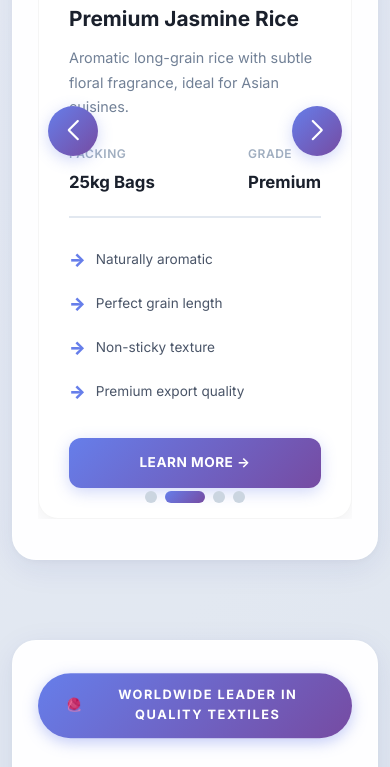
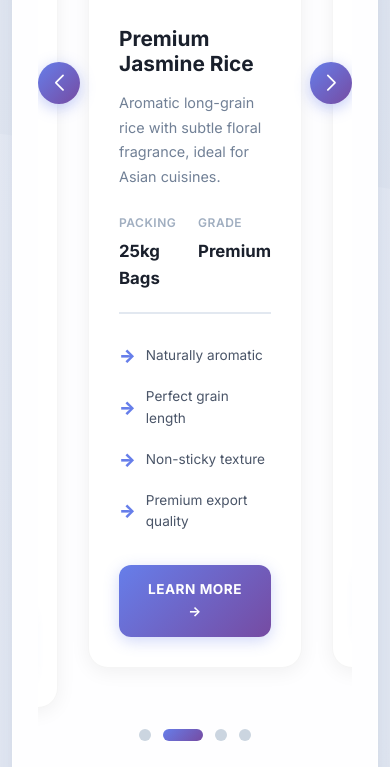
Before and after one commit to amanprasadum/test, a plain HTML site: page product-showcase/temp-8.html in a window 390 px wide. Shown: the part 3191-3958 px from the top of the page. Drawn offline with nearby package versions, Linux system fonts and the light colour scheme.

Commit message:
superaman

```diff
--- a/product-showcase/temp-8.html
+++ b/product-showcase/temp-8.html
@@ -1,5 +1,6 @@
 <!DOCTYPE html>
 <html lang="en">
+
 <head>
     <meta charset="UTF-8">
     <meta name="viewport" content="width=device-width, initial-scale=1.0">
@@ -14,7 +15,8 @@
     <!-- Google Fonts -->
     <link rel="preconnect" href="https://fonts.googleapis.com">
     <link rel="preconnect" href="https://fonts.gstatic.com" crossorigin>
-    <link href="https://fonts.googleapis.com/css2?family=Inter:wght@300;400;500;600;700;800&display=swap" rel="stylesheet">
+    <link href="https://fonts.googleapis.com/css2?family=Inter:wght@300;400;500;600;700;800&display=swap"
+        rel="stylesheet">
 
     <style>
         /* ===== CODEXAMAN PROFESSIONAL PRODUCT SECTION ===== */
@@ -100,8 +102,15 @@
         }
 
         @keyframes float {
-            0%, 100% { transform: translateY(0px); }
-            50% { transform: translateY(-10px); }
+
+            0%,
+            100% {
+                transform: translateY(0px);
+            }
+
+            50% {
+                transform: translateY(-10px);
+            }
         }
 
         .codexaman-section-header h2 {
@@ -143,7 +152,7 @@
             background: #fff;
             border-radius: 16px;
             transition: all 0.3s ease;
-            box-shadow: 0 2px 8px rgba(0,0,0,0.04);
+            box-shadow: 0 2px 8px rgba(0, 0, 0, 0.04);
         }
 
         .codexaman-stat-item:hover {
@@ -177,8 +186,8 @@
             border-radius: 24px;
             overflow: hidden;
             box-shadow:
-                0 10px 40px rgba(0,0,0,0.06),
-                0 2px 8px rgba(0,0,0,0.02);
+                0 10px 40px rgba(0, 0, 0, 0.06),
+                0 2px 8px rgba(0, 0, 0, 0.02);
             margin-bottom: 80px;
             display: flex;
             flex-direction: row;
@@ -188,8 +197,8 @@
 
         .codexaman-featured-product:hover {
             box-shadow:
-                0 20px 60px rgba(0,0,0,0.1),
-                0 4px 16px rgba(0,0,0,0.04);
+                0 20px 60px rgba(0, 0, 0, 0.1),
+                0 4px 16px rgba(0, 0, 0, 0.04);
         }
 
         .codexaman-featured-product.codexaman-reverse {
@@ -248,8 +257,15 @@
         }
 
         @keyframes pulse {
-            0%, 100% { transform: scale(1); }
-            50% { transform: scale(1.05); }
+
+            0%,
+            100% {
+                transform: scale(1);
+            }
+
+            50% {
+                transform: scale(1.05);
+            }
         }
 
         .codexaman-featured-content {
@@ -284,7 +300,7 @@
             line-height: 1.2;
         }
 
-        .codexaman-featured-content > p {
+        .codexaman-featured-content>p {
             color: #4a5568;
             line-height: 1.9;
             margin-bottom: 35px;
@@ -389,7 +405,7 @@
             left: -100%;
             width: 100%;
             height: 100%;
-            background: linear-gradient(90deg, transparent, rgba(255,255,255,0.2), transparent);
+            background: linear-gradient(90deg, transparent, rgba(255, 255, 255, 0.2), transparent);
             transition: left 0.5s ease;
         }
 
@@ -426,6 +442,7 @@
         /* More Products Section */
         .codexaman-more-section {
             margin-top: 80px;
+            position: relative;
         }
 
         .codexaman-more-section h3 {
@@ -437,11 +454,19 @@
             letter-spacing: -0.5px;
         }
 
-        .codexaman-more-section > p {
+        .codexaman-more-section>p {
             text-align: center;
             color: #4a5568;
             margin-bottom: 50px;
             font-size: 1.05rem;
+        }
+
+        /* Swiper wrapper with proper spacing for arrows */
+        .codexaman-rice-swiper,
+        .codexaman-yarn-swiper {
+            padding: 20px 70px 80px;
+            /* Extra padding for arrows and pagination */
+            position: relative;
         }
 
         /* Premium product cards */
@@ -449,15 +474,15 @@
             background: #fff;
             border-radius: 20px;
             overflow: hidden;
-            box-shadow: 0 4px 20px rgba(0,0,0,0.06);
+            box-shadow: 0 4px 20px rgba(0, 0, 0, 0.06);
             transition: all 0.4s cubic-bezier(0.4, 0, 0.2, 1);
             height: 100%;
-            border: 1px solid rgba(0,0,0,0.04);
+            border: 1px solid rgba(0, 0, 0, 0.04);
         }
 
         .codexaman-product-card:hover {
             transform: translateY(-8px);
-            box-shadow: 0 12px 40px rgba(0,0,0,0.12);
+            box-shadow: 0 12px 40px rgba(0, 0, 0, 0.12);
             border-color: rgba(102, 126, 234, 0.2);
         }
 
@@ -474,7 +499,7 @@
             left: 0;
             width: 100%;
             height: 100%;
-            background: linear-gradient(180deg, transparent 0%, rgba(0,0,0,0.3) 100%);
+            background: linear-gradient(180deg, transparent 0%, rgba(0, 0, 0, 0.3) 100%);
             z-index: 1;
             opacity: 0;
             transition: opacity 0.3s ease;
@@ -526,7 +551,7 @@
             color: #667eea;
         }
 
-        .codexaman-product-body > p {
+        .codexaman-product-body>p {
             color: #718096;
             font-size: 0.9rem;
             line-height: 1.7;
@@ -607,28 +632,48 @@
             box-shadow: 0 6px 20px rgba(102, 126, 234, 0.4);
         }
 
-        /* Enhanced Swiper navigation */
+        /* Enhanced Swiper navigation - POSITIONED OUTSIDE CARDS */
         .codexaman-swiper-button-next,
         .codexaman-swiper-button-prev {
-            width: 50px;
-            height: 50px;
+            width: 55px;
+            height: 55px;
             background: linear-gradient(135deg, #667eea 0%, #764ba2 100%);
             border-radius: 50%;
-            box-shadow: 0 4px 15px rgba(102, 126, 234, 0.3);
+            box-shadow: 0 4px 15px rgba(102, 126, 234, 0.4);
             transition: all 0.3s ease;
+            top: 35%;
+            /* Position at card center */
+            z-index: 10;
+        }
+
+        .codexaman-swiper-button-next {
+            right: 0;
+            /* Outside right */
+        }
+
+        .codexaman-swiper-button-prev {
+            left: 0;
+            /* Outside left */
         }
 
         .codexaman-swiper-button-next:hover,
         .codexaman-swiper-button-prev:hover {
-            transform: scale(1.1);
-            box-shadow: 0 6px 20px rgba(102, 126, 234, 0.4);
+            transform: scale(1.15);
+            box-shadow: 0 6px 20px rgba(102, 126, 234, 0.5);
         }
 
         .codexaman-swiper-button-next::after,
         .codexaman-swiper-button-prev::after {
-            font-size: 20px;
+            font-size: 22px;
             color: #fff;
             font-weight: 900;
+        }
+
+        /* Pagination positioned below with proper spacing */
+        .swiper-pagination {
+            bottom: 15px !important;
+            position: relative;
+            margin-top: 30px;
         }
 
         .swiper-pagination-bullet {
@@ -637,6 +682,7 @@
             background: #cbd5e0;
             opacity: 1;
             transition: all 0.3s ease;
+            margin: 0 6px !important;
         }
 
         .swiper-pagination-bullet-active {
@@ -647,6 +693,7 @@
 
         /* Responsive Design */
         @media (max-width: 992px) {
+
             .codexaman-featured-product,
             .codexaman-featured-product.codexaman-reverse {
                 flex-direction: column;
@@ -664,6 +711,22 @@
 
             .codexaman-section-header h2 {
                 font-size: 2.2rem;
+            }
+
+            .codexaman-rice-swiper,
+            .codexaman-yarn-swiper {
+                padding: 20px 60px 70px;
+            }
+
+            .codexaman-swiper-button-next,
+            .codexaman-swiper-button-prev {
+                width: 48px;
+                height: 48px;
+            }
+
+            .codexaman-swiper-button-next::after,
+            .codexaman-swiper-button-prev::after {
+                font-size: 18px;
             }
         }
 
@@ -707,9 +770,27 @@
             .codexaman-stat-number {
                 font-size: 2.2rem;
             }
+
+            .codexaman-rice-swiper,
+            .codexaman-yarn-swiper {
+                padding: 20px 50px 60px;
+            }
+
+            .codexaman-swiper-button-next,
+            .codexaman-swiper-button-prev {
+                width: 42px;
+                height: 42px;
+                top: 32%;
+            }
+
+            .codexaman-swiper-button-next::after,
+            .codexaman-swiper-button-prev::after {
+                font-size: 16px;
+            }
         }
     </style>
 </head>
+
 <body>
 
     <!-- ===== CODEXAMAN PROFESSIONAL PRODUCT SECTION ===== -->
@@ -725,7 +806,9 @@
                         <span>🌾</span> OUR SIGNATURE OFFERINGS WORLDWIDE
                     </span>
                     <h2>Premium Indian Rice Collection</h2>
-                    <p>Discover our meticulously curated collection of premium-quality Indian rice that embodies tradition, purity, and taste. Each grain is carefully selected and processed to ensure superior quality for discerning customers worldwide.</p>
+                    <p>Discover our meticulously curated collection of premium-quality Indian rice that embodies
+                        tradition, purity, and taste. Each grain is carefully selected and processed to ensure superior
+                        quality for discerning customers worldwide.</p>
                 </div>
 
                 <!-- Stats Row -->
@@ -752,14 +835,16 @@
                 <div class="codexaman-featured-product">
                     <div class="codexaman-featured-image">
                         <span class="codexaman-featured-badge">FEATURED ITEM</span>
-                        <img src="https://images.unsplash.com/photo-1536304829831-aac0d889b577?w=800&h=600&fit=crop" alt="Sona Masoori Rice">
+                        <img src="https://images.unsplash.com/photo-1536304829831-aac0d889b577?w=800&h=600&fit=crop"
+                            alt="Sona Masoori Rice">
                     </div>
                     <div class="codexaman-featured-content">
                         <span class="codexaman-product-label">
                             <span>🌟</span> BEST SELLER
                         </span>
                         <h3>Sona Masoori Rice</h3>
-                        <p>Lightweight and aromatic premium-quality rice, low in starch and rich in taste. Perfect for everyday meals, known for its delicate texture and nutritional benefits.</p>
+                        <p>Lightweight and aromatic premium-quality rice, low in starch and rich in taste. Perfect for
+                            everyday meals, known for its delicate texture and nutritional benefits.</p>
 
                         <div class="codexaman-specs-grid">
                             <div class="codexaman-spec-item">
@@ -796,7 +881,8 @@
                 <!-- More Rice Products Slider -->
                 <div class="codexaman-more-section">
                     <h3>More Rice Varieties</h3>
-                    <p>Explore our extensive range of superior rice offerings designed to elevate your culinary creations</p>
+                    <p>Explore our extensive range of superior rice offerings designed to elevate your culinary
+                        creations</p>
 
                     <div class="swiper codexaman-rice-swiper">
                         <div class="swiper-wrapper">
@@ -806,11 +892,13 @@
                                 <div class="codexaman-product-card">
                                     <div class="codexaman-product-img">
                                         <span class="codexaman-product-tag">PREMIUM</span>
-                                        <img src="https://images.unsplash.com/photo-1586201375761-83865001e31c?w=600&h=400&fit=crop" alt="Organic Brown Rice">
+                                        <img src="https://images.unsplash.com/photo-1586201375761-83865001e31c?w=600&h=400&fit=crop"
+                                            alt="Organic Brown Rice">
                                     </div>
                                     <div class="codexaman-product-body">
                                         <h5>Organic Brown Rice</h5>
-                                        <p>Whole grain rice with natural fiber and nutrients, perfect for health-conscious families.</p>
+                                        <p>Whole grain rice with natural fiber and nutrients, perfect for
+                                            health-conscious families.</p>
                                         <div class="codexaman-product-info">
                                             <div class="codexaman-info-col">
                                                 <span>Packing</span>
@@ -837,11 +925,13 @@
                                 <div class="codexaman-product-card">
                                     <div class="codexaman-product-img">
                                         <span class="codexaman-product-tag">POPULAR</span>
-                                        <img src="https://images.unsplash.com/photo-1596797038530-2c107229654b?w=600&h=400&fit=crop" alt="Premium Jasmine Rice">
+                                        <img src="https://images.unsplash.com/photo-1596797038530-2c107229654b?w=600&h=400&fit=crop"
+                                            alt="Premium Jasmine Rice">
                                     </div>
                                     <div class="codexaman-product-body">
                                         <h5>Premium Jasmine Rice</h5>
-                                        <p>Aromatic long-grain rice with subtle floral fragrance, ideal for Asian cuisines.</p>
+                                        <p>Aromatic long-grain rice with subtle floral fragrance, ideal for Asian
+                                            cuisines.</p>
                                         <div class="codexaman-product-info">
                                             <div class="codexaman-info-col">
                                                 <span>Packing</span>
@@ -868,11 +958,13 @@
                                 <div class="codexaman-product-card">
                                     <div class="codexaman-product-img">
                                         <span class="codexaman-product-tag">NEW</span>
-                                        <img src="https://images.unsplash.com/photo-1612929633738-8fe44f7ec841?w=600&h=400&fit=crop" alt="Wild Rice Blend">
+                                        <img src="https://images.unsplash.com/photo-1612929633738-8fe44f7ec841?w=600&h=400&fit=crop"
+                                            alt="Wild Rice Blend">
                                     </div>
                                     <div class="codexaman-product-body">
                                         <h5>Wild Rice Blend</h5>
-                                        <p>Exotic blend of wild and cultivated rice varieties for unique flavors and nutrition.</p>
+                                        <p>Exotic blend of wild and cultivated rice varieties for unique flavors and
+                                            nutrition.</p>
                                         <div class="codexaman-product-info">
                                             <div class="codexaman-info-col">
                                                 <span>Packing</span>
@@ -899,11 +991,13 @@
                                 <div class="codexaman-product-card">
                                     <div class="codexaman-product-img">
                                         <span class="codexaman-product-tag">FEATURED</span>
-                                        <img src="https://images.unsplash.com/photo-1516684669134-de6f7c473a2a?w=600&h=400&fit=crop" alt="1121 Basmati Rice">
+                                        <img src="https://images.unsplash.com/photo-1516684669134-de6f7c473a2a?w=600&h=400&fit=crop"
+                                            alt="1121 Basmati Rice">
                                     </div>
                                     <div class="codexaman-product-body">
                                         <h5>1121 Basmati Rice</h5>
-                                        <p>Premium extra-long basmati grains with exceptional aroma for special occasions.</p>
+                                        <p>Premium extra-long basmati grains with exceptional aroma for special
+                                            occasions.</p>
                                         <div class="codexaman-product-info">
                                             <div class="codexaman-info-col">
                                                 <span>Packing</span>
@@ -946,7 +1040,8 @@
                         <span>🧶</span> WORLDWIDE LEADER IN QUALITY TEXTILES
                     </span>
                     <h2>Premium Yarn Collection</h2>
-                    <p>Experience excellence in textile manufacturing with our superior-quality yarns representing innovation and durability for industrial and creative applications worldwide.</p>
+                    <p>Experience excellence in textile manufacturing with our superior-quality yarns representing
+                        innovation and durability for industrial and creative applications worldwide.</p>
                 </div>
 
                 <!-- Stats Row -->
@@ -973,14 +1068,16 @@
                 <div class="codexaman-featured-product codexaman-reverse">
                     <div class="codexaman-featured-image">
                         <span class="codexaman-featured-badge">FEATURED ITEM</span>
-                        <img src="https://images.unsplash.com/photo-1525982104553-cc36bb7a0f59?w=800&h=600&fit=crop" alt="Merino Wool">
+                        <img src="https://images.unsplash.com/photo-1525982104553-cc36bb7a0f59?w=800&h=600&fit=crop"
+                            alt="Merino Wool">
                     </div>
                     <div class="codexaman-featured-content">
                         <span class="codexaman-product-label">
                             <span>⭐</span> TOP RATED
                         </span>
                         <h3>Merino Wool Blend</h3>
-                        <p>Luxuriously soft merino wool combining incredible softness with ultimate durability for premium applications in fashion and home textiles.</p>
+                        <p>Luxuriously soft merino wool combining incredible softness with ultimate durability for
+                            premium applications in fashion and home textiles.</p>
 
                         <div class="codexaman-specs-grid">
                             <div class="codexaman-spec-item">
@@ -1027,11 +1124,13 @@
                                 <div class="codexaman-product-card">
                                     <div class="codexaman-product-img">
                                         <span class="codexaman-product-tag">NEW STOCK</span>
-                                        <img src="https://images.unsplash.com/photo-1591195853828-11db59a44f6b?w=600&h=400&fit=crop" alt="Pure Mulberry Silk">
+                                        <img src="https://images.unsplash.com/photo-1591195853828-11db59a44f6b?w=600&h=400&fit=crop"
+                                            alt="Pure Mulberry Silk">
                                     </div>
                                     <div class="codexaman-product-body">
                                         <h5>Pure Mulberry Silk</h5>
-                                        <p>Luxurious 100% mulberry silk yarn for premium fabric production and designer wear.</p>
+                                        <p>Luxurious 100% mulberry silk yarn for premium fabric production and designer
+                                            wear.</p>
                                         <div class="codexaman-product-info">
                                             <div class="codexaman-info-col">
                                                 <span>Material</span>
@@ -1058,11 +1157,13 @@
                                 <div class="codexaman-product-card">
                                     <div class="codexaman-product-img">
                                         <span class="codexaman-product-tag">HOT SELLER</span>
-                                        <img src="https://images.unsplash.com/photo-1580582932707-520aed937b7b?w=600&h=400&fit=crop" alt="Premium Acrylic Yarn">
+                                        <img src="https://images.unsplash.com/photo-1580582932707-520aed937b7b?w=600&h=400&fit=crop"
+                                            alt="Premium Acrylic Yarn">
                                     </div>
                                     <div class="codexaman-product-body">
                                         <h5>Premium Acrylic Yarn</h5>
-                                        <p>Soft, lightweight acrylic yarn ideal for knitwear, sweaters, and home textiles.</p>
+                                        <p>Soft, lightweight acrylic yarn ideal for knitwear, sweaters, and home
+                                            textiles.</p>
                                         <div class="codexaman-product-info">
                                             <div class="codexaman-info-col">
                                                 <span>Count</span>
@@ -1089,11 +1190,13 @@
                                 <div class="codexaman-product-card">
                                     <div class="codexaman-product-img">
                                         <span class="codexaman-product-tag">PREMIUM</span>
-                                        <img src="https://images.unsplash.com/photo-1564584217132-2271feaeb3c5?w=600&h=400&fit=crop" alt="Rainbow Fiber Yarn">
+                                        <img src="https://images.unsplash.com/photo-1564584217132-2271feaeb3c5?w=600&h=400&fit=crop"
+                                            alt="Rainbow Fiber Yarn">
                                     </div>
                                     <div class="codexaman-product-body">
                                         <h5>Rainbow Fiber Yarn</h5>
-                                        <p>Vibrant multicolor blended yarn perfect for artistic creations and craft projects.</p>
+                                        <p>Vibrant multicolor blended yarn perfect for artistic creations and craft
+                                            projects.</p>
                                         <div class="codexaman-product-info">
                                             <div class="codexaman-info-col">
                                                 <span>Blend</span>
@@ -1120,11 +1223,13 @@
                                 <div class="codexaman-product-card">
                                     <div class="codexaman-product-img">
                                         <span class="codexaman-product-tag">FEATURED</span>
-                                        <img src="https://images.unsplash.com/photo-1618220179428-22790b461013?w=600&h=400&fit=crop" alt="Polyester Thread">
+                                        <img src="https://images.unsplash.com/photo-1618220179428-22790b461013?w=600&h=400&fit=crop"
+                                            alt="Polyester Thread">
                                     </div>
                                     <div class="codexaman-product-body">
                                         <h5>Spun Polyester Thread</h5>
-                                        <p>Industrial-grade sewing thread with excellent tensile strength for heavy-duty use.</p>
+                                        <p>Industrial-grade sewing thread with excellent tensile strength for heavy-duty
+                                            use.</p>
                                         <div class="codexaman-product-info">
                                             <div class="codexaman-info-col">
                                                 <span>Size</span>
@@ -1227,4 +1332,5 @@
         });
     </script>
 </body>
+
 </html>
```
